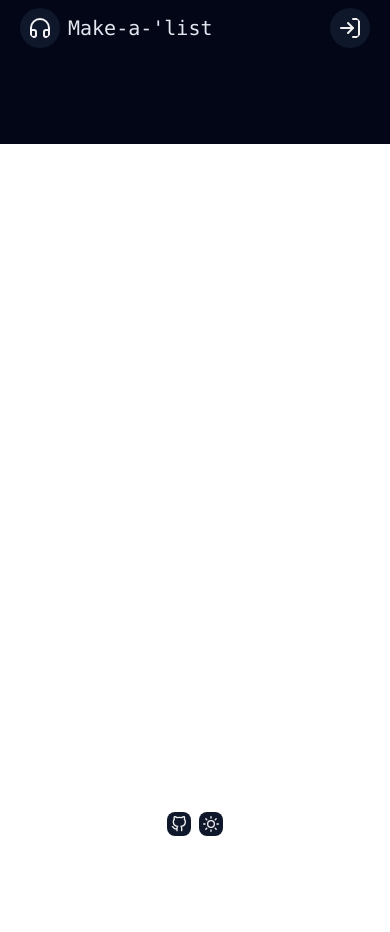
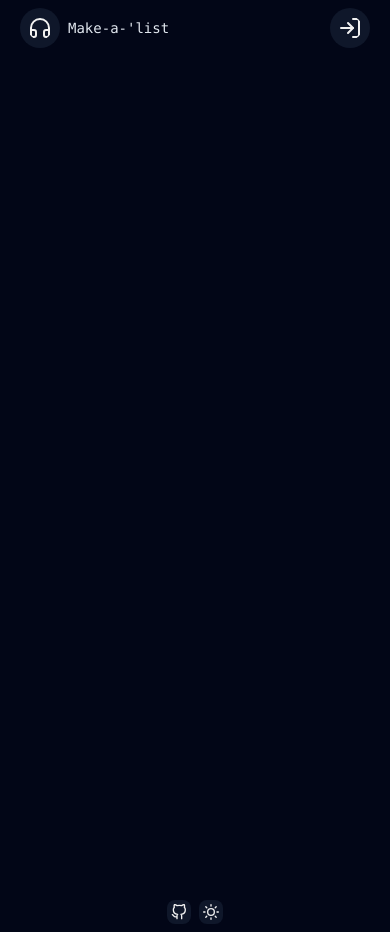
Before and after one commit to ArthurMTS/playlist-maker, a Next.js app: page / in a window 390 px wide. Before the commit the page ends 844 px from the top, so only its background shows below. Built offline with nearby package versions, Linux system fonts and the light colour scheme.

Commit message:
fix: page responsivity

```diff
--- a/src/app/globals.css
+++ b/src/app/globals.css
@@ -1,6 +1,11 @@
 @tailwind base;
 @tailwind components;
 @tailwind utilities;
+
+body {
+  display: flex;
+  flex-direction: column;
+}
 
 ::-webkit-scrollbar {
   height: 2px;
--- a/src/app/page.tsx
+++ b/src/app/page.tsx
@@ -23,7 +23,7 @@ export default function Home() {
   const ontitleInputChange = (event: React.ChangeEvent<HTMLInputElement>) =>
     setTitle(event.target.value);
   const onSavePlaylistButtonClick = async () => {
-    if (playlist.length <= 0 || !user) return;
+    if (playlist.length <= 0 || !user || !accessToken) return;
 
     try {
       const newPlaylist = await createPlaylist(accessToken, title, user?.id);
@@ -42,10 +42,10 @@ export default function Home() {
   return (
     <>
       <Header />
-      <main className="h-full flex flex-col items-center pt-36 bg-slate-200 dark:bg-slate-950 sm:pt-24 sm:h-screen">
+      <main className="h-full min-h-screen flex bg-slate-200 dark:bg-slate-950 lg:min-h-[74.6vh]">
         <ToastContainer />
         {user ? (
-          <div className="flex gap-10 my-4 flex-col lg:flex-row w-full justify-center">
+          <div className="flex gap-10 mt-4 flex-col lg:flex-row w-full lg:justify-center">
             <ListCard
               title={
                 <h2 className="p-2 text-xl font-mono font-bold dark:text-slate-100">
--- a/src/components/Footer/index.tsx
+++ b/src/components/Footer/index.tsx
@@ -23,7 +23,7 @@ export function Footer() {
   };
 
   return (
-    <footer className="w-full p-2 flex absolute bottom-0 items-center justify-center gap-2 xl:gap-4">
+    <footer className="w-full bg-slate-200 dark:bg-slate-950 p-2 flex items-center justify-center gap-2 sm:mt-auto xl:gap-4">
       <a
         className="cursor-pointer bg-slate-900 p-1 transition-colors rounded-lg hover:bg-slate-800"
         href="https://github.com/ArthurMTS"
--- a/src/components/Header/index.tsx
+++ b/src/components/Header/index.tsx
@@ -44,8 +44,8 @@ export function Header() {
   };
 
   return (
-    <header className="fixed flex flex-wrap justify-between px-5 pt-2 items-center w-screen bg-slate-200 dark:bg-slate-950">
-      <h1 className="flex items-center text-slate-750 text-xl font-mono flex gap-2 dark:text-slate-200">
+    <header className="flex flex-wrap justify-between px-5 pt-2 items-center w-screen bg-slate-200 dark:bg-slate-950">
+      <h1 className="flex items-center text-slate-750 text-sm sm:text-xl font-mono flex gap-2 dark:text-slate-200">
         <img
           className="bg-slate-900 p-2 rounded-full"
           src="/icons/headphones.svg"
```
